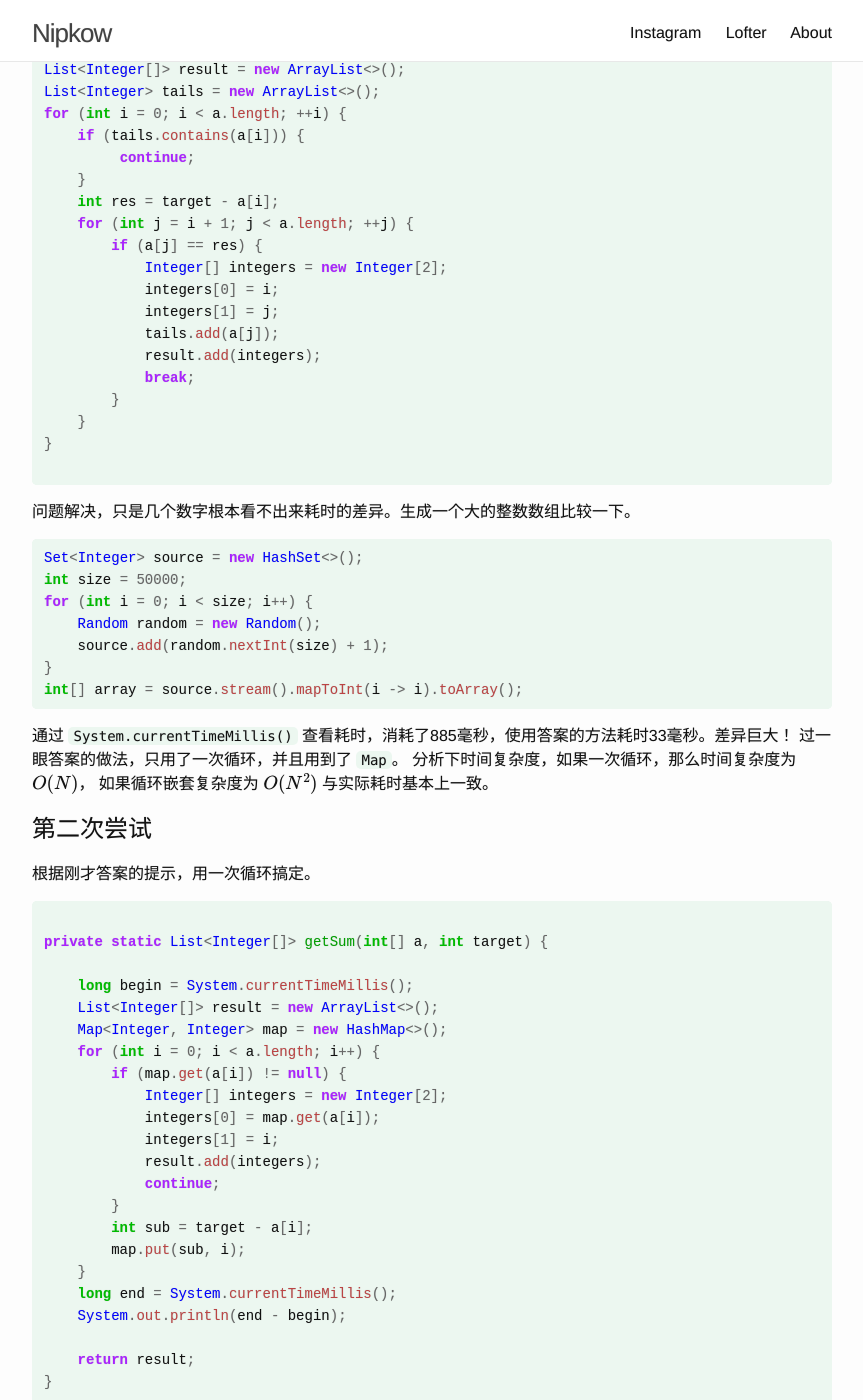
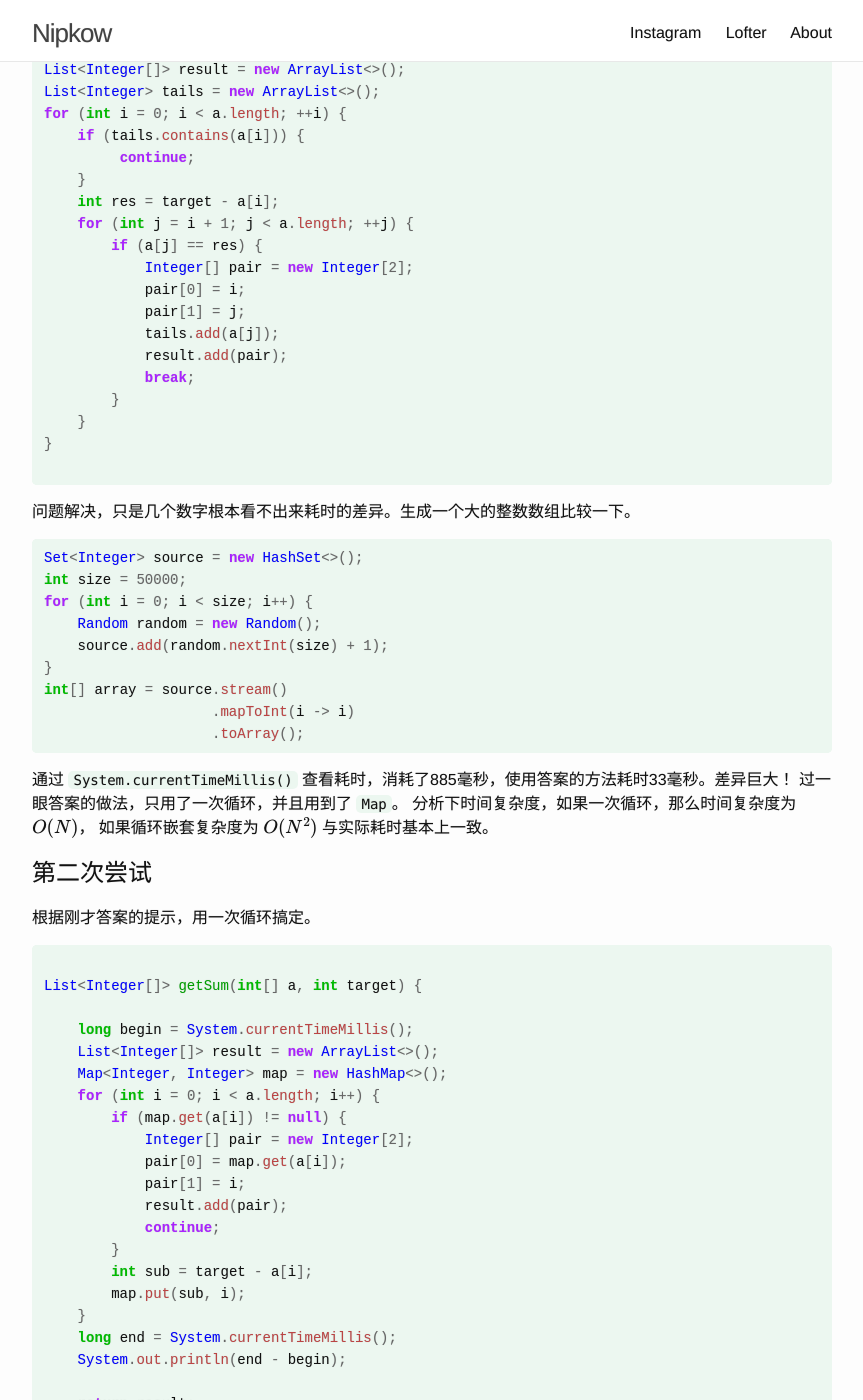
Before and after one commit to ettingshausen/ettingshausen.github.io, a Jekyll site: the page built from _posts/2017-11-23-algorithm-two-numbers.md, in a window 1280 px wide and 1400 px high, scrolled down 473 px. Shown: the whole window, without its empty margins (208-1071 px from the left). Built offline with Jekyll 4.4.1, drawn with Linux system fonts in a browser that asks for light colours; Markdown is read by kramdown in place of the engine named in the settings; formulas are drawn with MathJax 3.

Commit message:
format code

````diff
--- a/_posts/2017-11-23-algorithm-two-numbers.md
+++ b/_posts/2017-11-23-algorithm-two-numbers.md
@@ -30,11 +30,11 @@ for (int i = 0; i < a.length; ++i) {
     int res = target - a[i];
     for (int j = i + 1; j < a.length; ++j) {
         if (a[j] == res) {
-            Integer[] integers = new Integer[2];
-            integers[0] = i;
-            integers[1] = j;
+            Integer[] pair = new Integer[2];
+            pair[0] = i;
+            pair[1] = j;
             tails.add(a[j]);
-            result.add(integers);
+            result.add(pair);
             break;
         }
     }
@@ -49,7 +49,9 @@ for (int i = 0; i < size; i++) {
     Random random = new Random();
     source.add(random.nextInt(size) + 1);
 }
-int[] array = source.stream().mapToInt(i -> i).toArray();
+int[] array = source.stream()
+                    .mapToInt(i -> i)
+                    .toArray();
 ```
 
 通过 `System.currentTimeMillis()` 查看耗时，消耗了885毫秒，使用答案的方法耗时33毫秒。差异巨大！
@@ -60,17 +62,17 @@ int[] array = source.stream().mapToInt(i -> i).toArray();
 根据刚才答案的提示，用一次循环搞定。
 ```java
 
-private static List<Integer[]> getSum(int[] a, int target) {
+List<Integer[]> getSum(int[] a, int target) {
 
     long begin = System.currentTimeMillis();
     List<Integer[]> result = new ArrayList<>();
     Map<Integer, Integer> map = new HashMap<>();
     for (int i = 0; i < a.length; i++) {
         if (map.get(a[i]) != null) {
-            Integer[] integers = new Integer[2];
-            integers[0] = map.get(a[i]);
-            integers[1] = i;
-            result.add(integers);
+            Integer[] pair = new Integer[2];
+            pair[0] = map.get(a[i]);
+            pair[1] = i;
+            result.add(pair);
             continue;
         }
         int sub = target - a[i];
@@ -90,7 +92,7 @@ private static List<Integer[]> getSum(int[] a, int target) {
 参考答案的代码如下：
 
 ```java
-private static List<Integer[]> twoSum(int[] a, int target) {
+List<Integer[]> twoSum(int[] a, int target) {
     long begin = System.currentTimeMillis();
     Map<Integer, Integer> map = new HashMap<>();    // key为当前下标对应的值和target的差值 value为当前下标
     List<Integer[]> result = new ArrayList<>(a.length);
````
